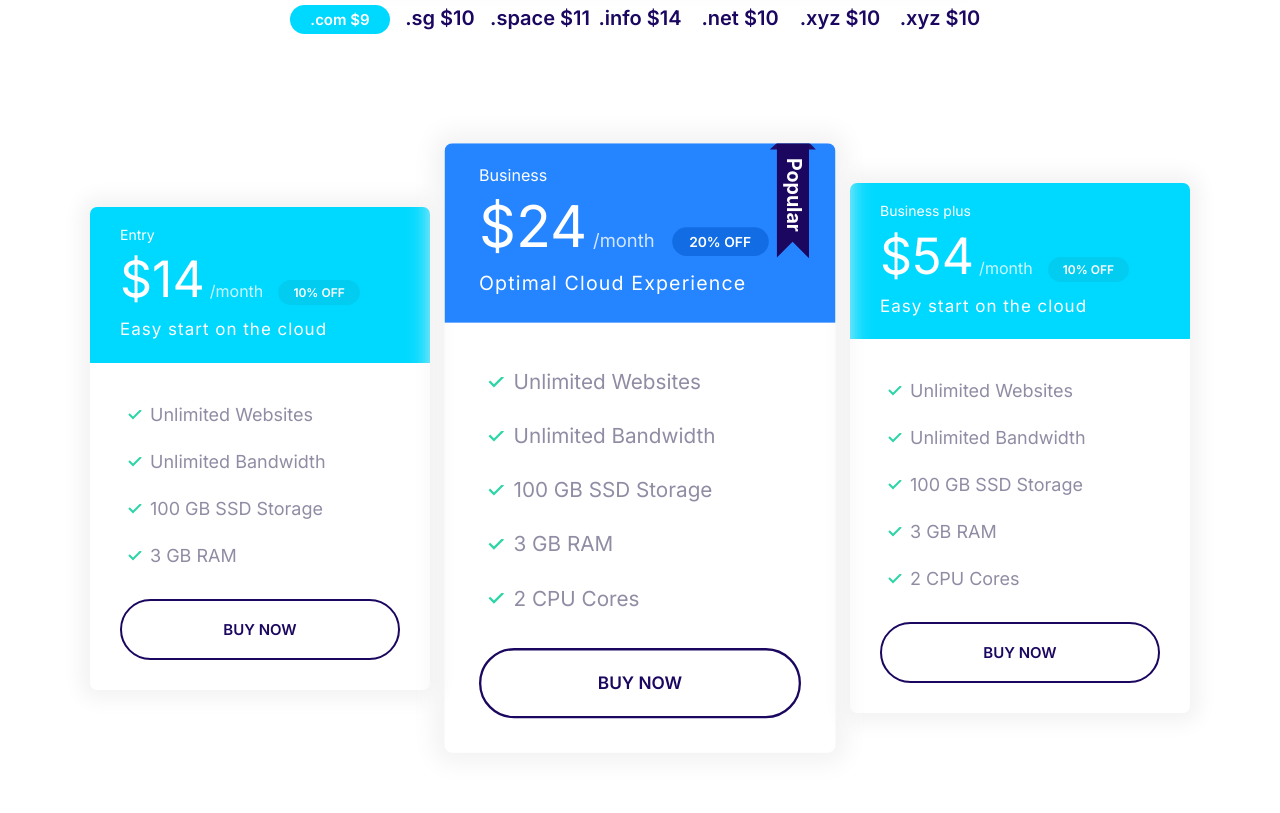
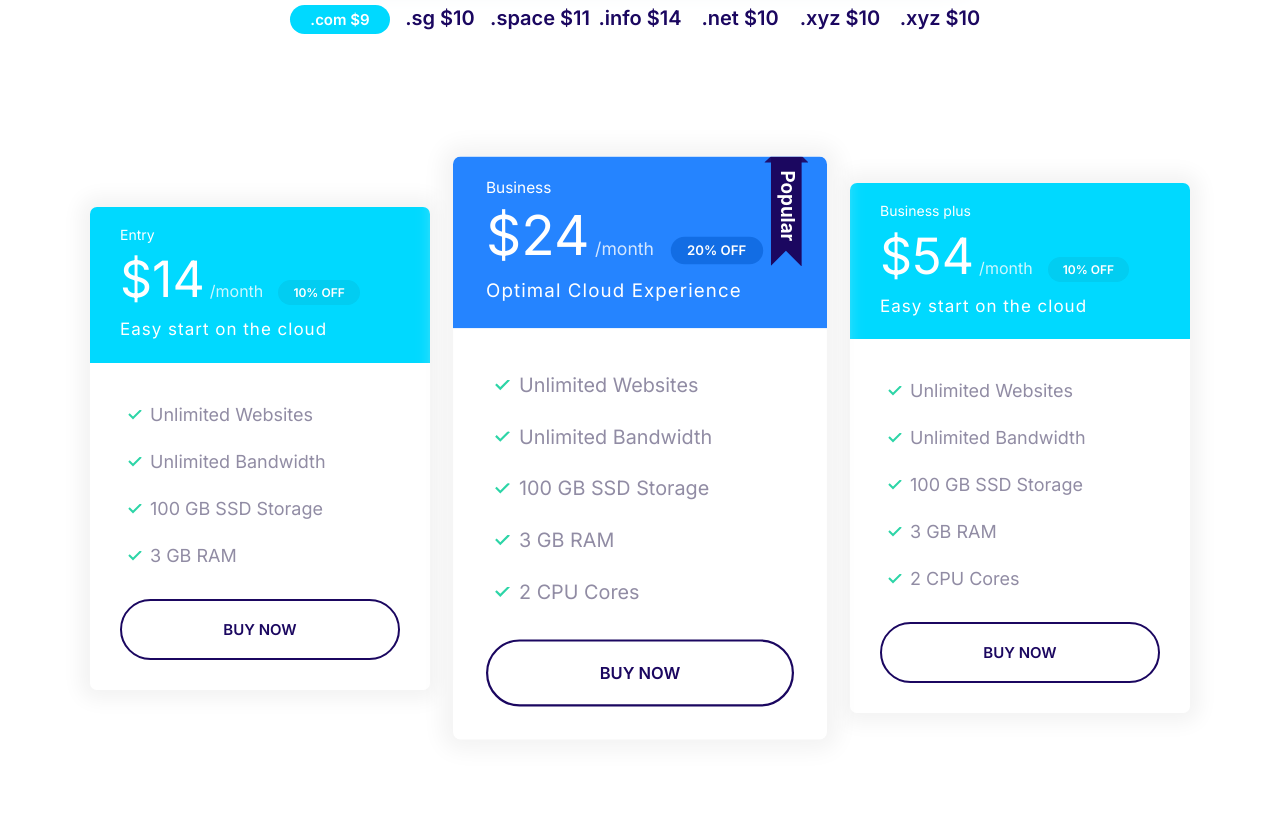
Before and after one commit to SufianBabri/moshify, a website built with Parcel: page index.html in a window 1280 px wide. Shown: the part 1107-1920 px from the top of the page. Built offline with nearby package versions, Linux system fonts and the light colour scheme.

Commit message:
Fixed some styling issues.

```diff
--- a/css/styles.css
+++ b/css/styles.css
@@ -1,3 +1,5 @@
+@import './normalize.css';
+
 :root {
 	--color-primary: #2584ff;
 	--color-secondary: #00d9ff;
@@ -344,6 +346,7 @@ a {
 /* Plans */
 .plan {
 	transition: transform 0.2s ease-out;
+	margin-bottom: 2rem;
 }
 
 .plan:hover {
@@ -379,10 +382,6 @@ a {
 	margin-bottom: 2rem;
 }
 
-.plan--popular {
-	transform: scale(1.15);
-}
-
 .plan--popular .card__header {
 	position: relative;
 }
@@ -397,6 +396,14 @@ a {
 }
 
 @media screen and (min-width: 1024px) {
+	.plan--popular {
+		transform: scale(1.1);
+	}
+
+	.plan--popular:hover {
+		transform: scale(1.15);
+	}
+
 	.plan__name {
 		font-size: 1.4rem;
 	}
--- a/index.html
+++ b/index.html
@@ -19,7 +19,6 @@
 			href="https://fonts.googleapis.com/css2?family=Inter:wght@400;600;700&display=swap"
 			rel="stylesheet"
 		/>
-		<link rel="stylesheet" href="css/normalize.css" />
 		<link rel="stylesheet" href="css/styles.css" />
 		<link rel="stylesheet" href="https://unpkg.com/aos@next/dist/aos.css" />
 	</head>
@@ -167,7 +166,7 @@
 						</div>
 					</div>
 				</div>
-				<div class="plan block-plans">
+				<div class="plan">
 					<div class="card card--secondary">
 						<header class="card__header">
 							<h3 class="plan__name">Business plus</h3>
```
Also changed, not shown: components/block-plans.html (+1 -1 lines), package.json (indentation only).
